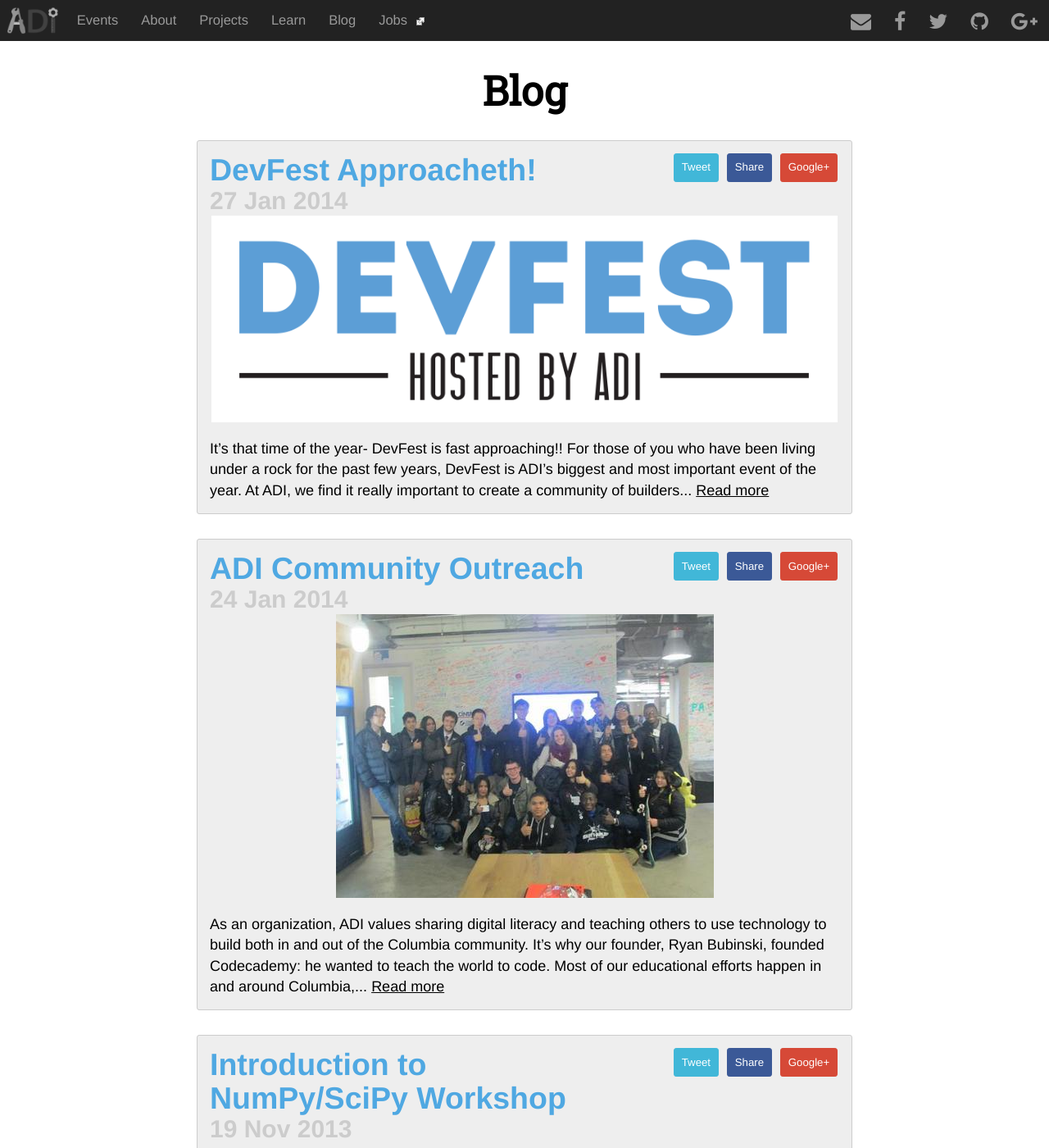
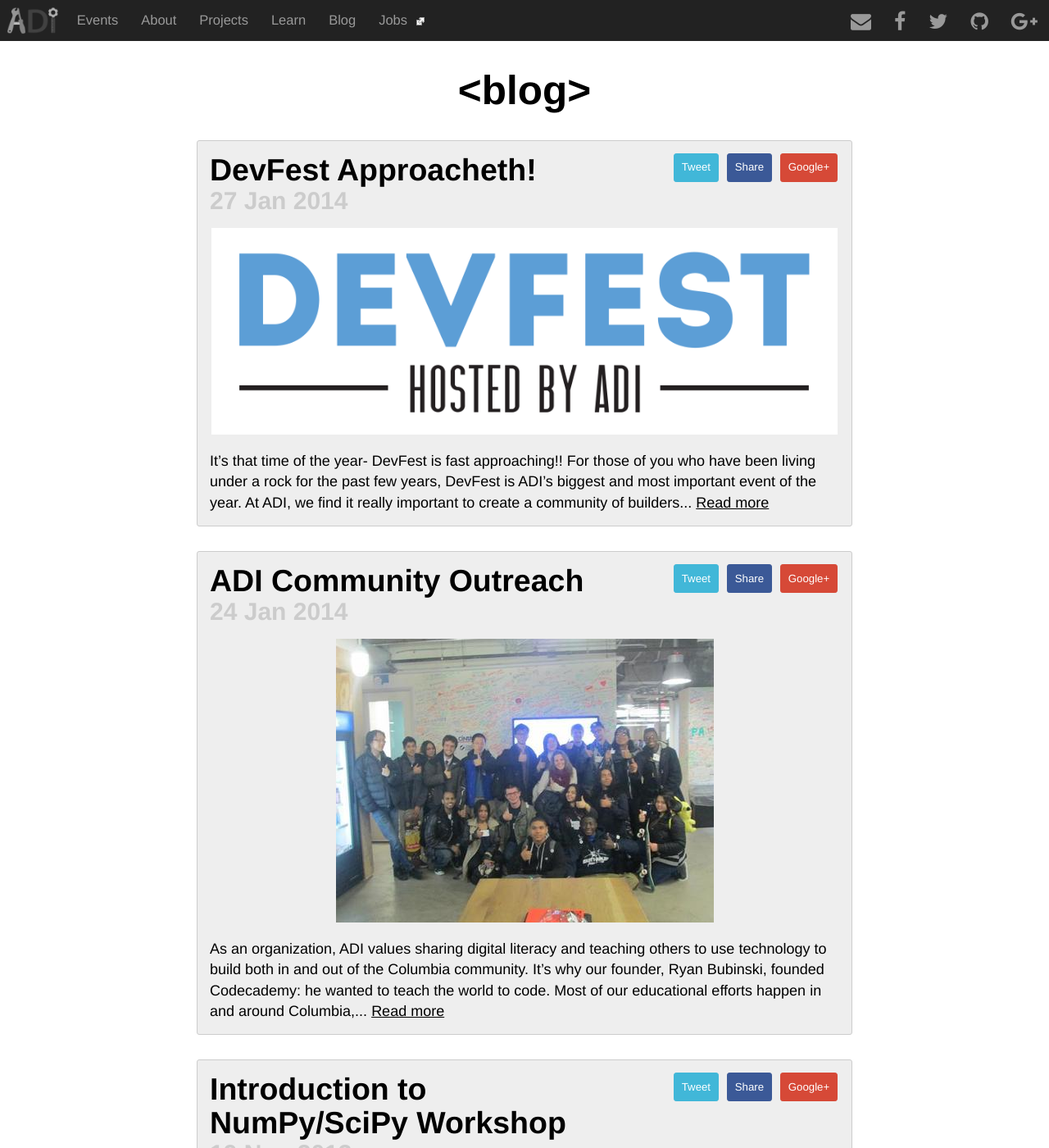
Before and after one commit to adicu/adicu.github.com-dep, a Jekyll site: the page built from blog/index.html, in a window 1280 px wide and 1400 px high. Shown: the whole window at 82% size. Built offline with Jekyll 4.4.1, drawn with Linux system fonts in a browser that asks for light colours; nearby versions of some CDN libraries; the list of posts is cut into pages by our own code.

Commit message:
not ugly?

```diff
--- a/blog/index.html
+++ b/blog/index.html
@@ -3,7 +3,9 @@
 title: Blog
 ---
 
-<h1 class="page-title">{{page.title}}</h1>
+<h1 class="page-title top">
+  <a href="/blog">&lt;blog&gt;</a>
+</h1>
 
 {% for post in paginator.posts %}
 <article class="post">
@@ -25,7 +27,7 @@
     {% if post.image %}
     <div class="image">
       <a href="{{ post.url }}">
-        <img src="/img/{{ post.image }}" height=200px style="border-style: none"></img>
+        <img src="/img/{{ post.image }}" height=200px></img>
       </a>
     </div>
     {% endif %}
@@ -91,6 +93,10 @@
   </p>
   {% endif %}
 
-  <div class="archive">View our <a href="/archive.html">archives.</a></div>
+  <p class="archive">View our <a href="/archive">archives.</a></p>
 
 </div>
+
+<h1 class="page-title bottom">
+  <a href="/blog">&lt;/blog&gt;</a>
+</h1>
--- a/css/style.css
+++ b/css/style.css
@@ -925,8 +925,11 @@
 #blog-wrapper p {
   margin-bottom: 0;
 }
-#blog-wrapper .page-title {
-  font-family: "Roboto Slab", "HelveticaNeue-Light", "Helvetica Neue", Helvetica, Arial, sans-serif;
+.page-title a {
+  color: black;
+}
+.page-title a:hover {
+  color: #4fa8e2;
 }
 .post {
   background-color: #eee;
@@ -941,9 +944,12 @@
 }
 .post .title {
   margin: 0;
+  width: 70%;
+  color: black;
+  text-decoration: none !important;
+}
+.post a.title:hover .title {
   color: #4fa8e2;
-  width: 70%;
-  text-decoration: none !important;
 }
 .post .date {
   margin: 0;
@@ -965,9 +971,8 @@
 .post img {
   max-width: 100%;
   display: block;
-  margin: 0 auto;
+  margin: 1em auto 0;
   padding: 2px;
-  border: 1px solid #414142;
   height: auto;
 }
 .post .social.top {
@@ -976,8 +981,12 @@
   float: right;
 }
 #post-pagination {
-  margin-bottom: 10px;
+  margin: 0 auto 10px;
+  max-width: 800px;
+  width: 95%;
+  position: relative;
   text-align: center;
+  font-size: 1.2em;
 }
 #post-pagination * {
   display: inline;
@@ -991,14 +1000,24 @@
   padding: 0.5em;
 }
 #post-pagination .archive {
-  display: block;
-  margin: 1em 0;
+  position: absolute;
+  right: 0;
+  top: 0;
+  margin: 0;
+  float: right;
 }
 .social.bottom {
   display: none;
 }
 /* Tablets */
 @media only screen and (max-width: 767px) {
+  #post-pagination .archive {
+    position: relative;
+    display: block;
+    width: 100%;
+    text-align: center;
+    margin-bottom: 1em;
+  }
   .post .social.top {
     width: 20%;
   }
```
Also changed, not shown: _layouts/post.html (+8 -0 lines), less/posts.less (+32 -10 lines).
